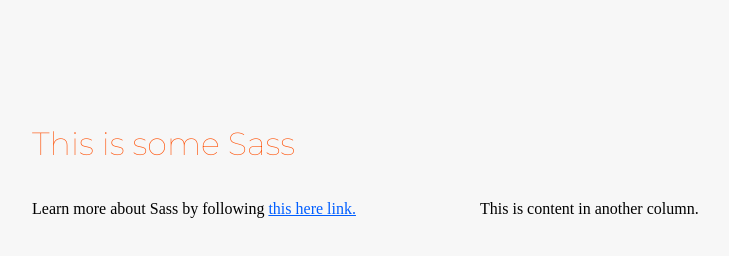
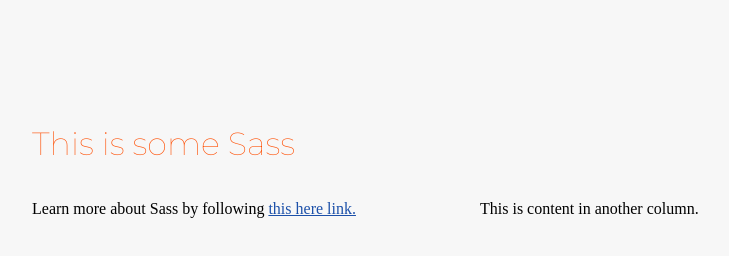
Before and after one commit to KPart1111/316-6-demo, a website: page index.html in a window 1280 px wide. Shown: the whole page, without its empty margins (160-889 px from the left). Drawn offline with nearby package versions, Linux system fonts and the light colour scheme; files that its build step writes are made by us from their sources; a web font is replaced by a local one.

Commit message:
blue change

```diff
--- a/sass/_variables.scss
+++ b/sass/_variables.scss
@@ -3,7 +3,7 @@
 $font__main: 'Sorts Mill Goudy', serif;
 $font__heading: 'Montserrat', sans-serif;
 
-$color__blue: #005eff;
+$color__blue: #1c50a9;
 $color__orange: #ff4d00;
 $color__grey: #aeb2b4;
 $color__white: #ffffff;
```
